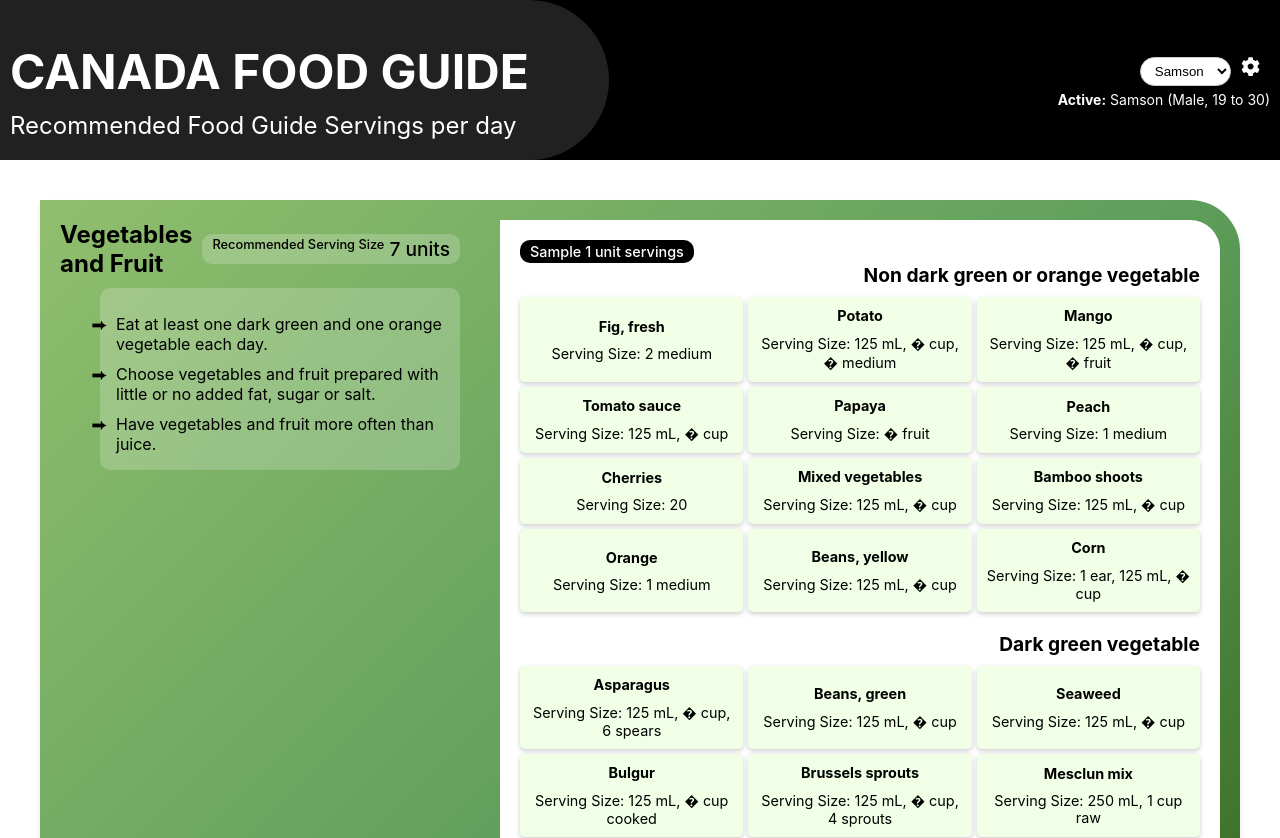
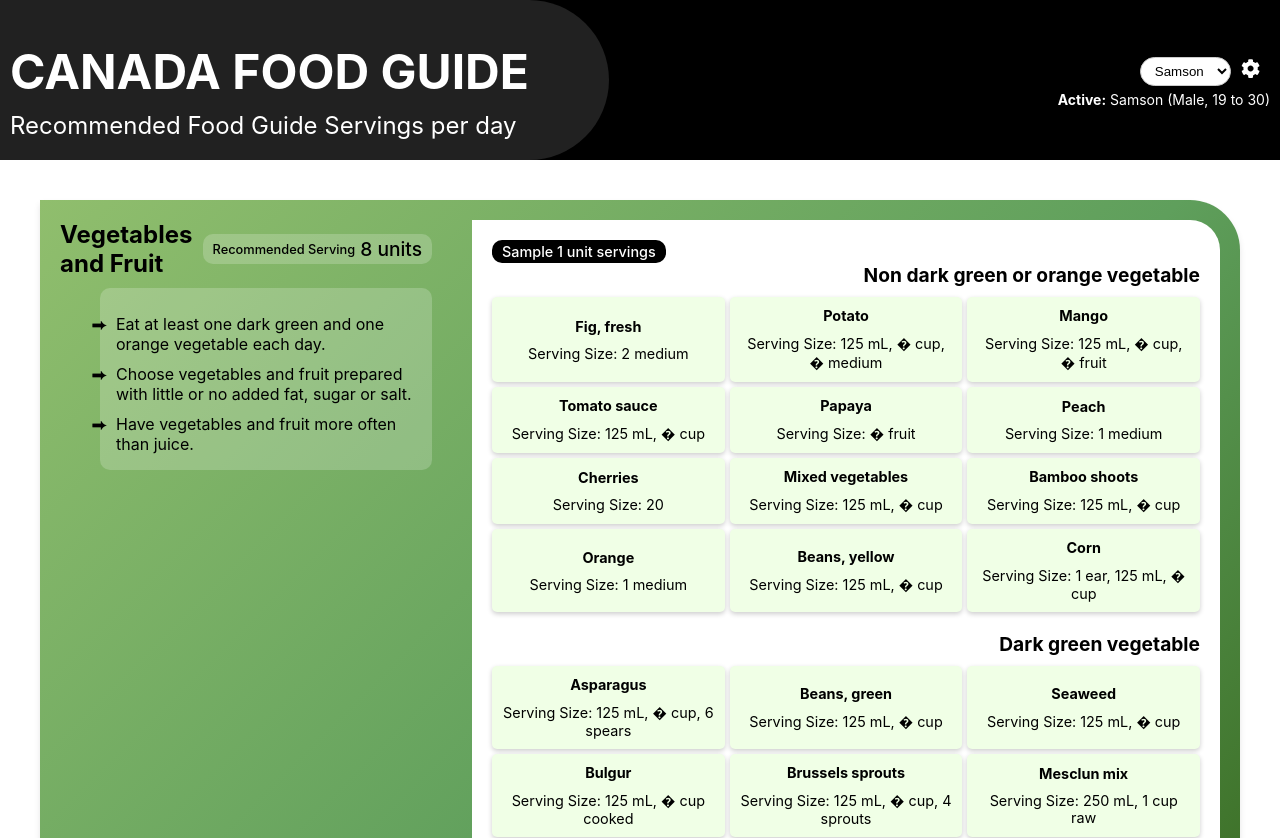
Before and after one commit to samsonmaconi/canada-food-guide, a React (Create React App) app: page / in a window 1280 px wide. Shown: the top 838 px of the page. Built offline with nearby package versions, Linux system fonts and the light colour scheme.

Commit message:
fix: serving size recommendation updates

```diff
--- a/src/api/hooks/useApi.ts
+++ b/src/api/hooks/useApi.ts
@@ -52,8 +52,8 @@ export const useApi = (): { data: FoodGuideData | null, isLoading: boolean, erro
         foodCategories[fgcat_id] = newCategory;
 
         const newServingsGuide: ServingsGuide = {
-          Male: [],
-          Female: []
+          Male: {},
+          Female: {}
         };
 
         if (foodGroups[fgid]) {
@@ -89,7 +89,8 @@ export const useApi = (): { data: FoodGuideData | null, isLoading: boolean, erro
       servings_per_dayData.forEach((entry: any) => {
         const { fgid, gender, ages, servings }: { gender: 'Male' | 'Female', [key: string]: any } = entry;
         if (foodGroups[fgid]) {
-          foodGroups[fgid].servingsGuide[gender][ages.trim()] = servings;
+          let recommendedServing = +(""+servings).split(" to ")[0] // use the smaller number as recomended bacause it's healthier
+          foodGroups[fgid].servingsGuide[gender][ages.trim()] = recommendedServing;
         }
       });
 
--- a/src/api/schema/FoodGuide.ts
+++ b/src/api/schema/FoodGuide.ts
@@ -3,6 +3,8 @@ export const Genders = [
     "Male",
     "Female"
 ]
+
+export type Sex = "Male" | "Female";
 
 export const AgeGroups = [
     "2 to 3",
@@ -16,13 +18,12 @@ export const AgeGroups = [
 ]
 
 export interface ServingsGuide {
-    Male: ServingsGuideEntry[];
-    Female: ServingsGuideEntry[];
+    Male: ServingsGuideEntry;
+    Female: ServingsGuideEntry;
 }
 
 export interface ServingsGuideEntry {
-    ageRange: string;
-    servings: number;
+    [key: string]: number;
 }
 
 export interface OneUnitServingExample {
--- a/src/components/FoodGroupCard/FoodGroupCard.scss
+++ b/src/components/FoodGroupCard/FoodGroupCard.scss
@@ -44,6 +44,7 @@
         padding: 3px 10px;
         border-radius: 10px;
         position: relative;
+        align-items: center;
 
         & .serving-size-label {
             font-size: .8rem;
--- a/src/components/FoodGroupCard/FoodGroupCard.tsx
+++ b/src/components/FoodGroupCard/FoodGroupCard.tsx
@@ -1,27 +1,24 @@
 import React from 'react'
 import PropTypes from 'prop-types'
-import { FoodGroup, FoodGroupCategory } from '../../api'
+import { FoodGroup, FoodGroupCategory, ServingsGuide, Sex } from '../../api'
 import './FoodGroupCard.scss';
 import { STRING_CONSTANTS } from '../Strings.const';
 import FoodSamples from '../FoodSamples/FoodSamples';
 import useBreakpoint, { Breakpoints } from '../hooks/useBreakpoint';
 
-const FoodGroupCard = (props: { foodGroupData: FoodGroup }) => {
-  const { id, name, directionalStatemments, categories } = props.foodGroupData
+const FoodGroupCard = (props: { foodGroupData: FoodGroup, userInfo: { sex: any; ageRange: any; } }) => {
+  const { id, name, directionalStatemments, categories, servingsGuide } = props.foodGroupData
   const breakpoint: Breakpoints = useBreakpoint();
   const isSmallScreen = [Breakpoints.sm, Breakpoints.md].includes(breakpoint);
-  const servingSize = getServingSize()
+  const servingSize = getServingSize(props.userInfo, servingsGuide);
 
   return (
     <div className={`food-group-card bg-${id}`}>
       <div className="food-group-card-content">
-        {/* {image && <div className="food-group-card-icon">
-          <Icons8Image keyword="search" width={64} height={64} />
-        </div>} */}
         <div className="title-group">
           <h3 className="food-group-card-title">{name}</h3>
           <div className="food-group-card-serving-size">
-            <span className="serving-size-label">{STRING_CONSTANTS.ServingSize}</span>
+            <span className="serving-size-label">{STRING_CONSTANTS.RecommendedServing}</span>
             <span className="serving-size">{STRING_CONSTANTS.ServingUnits.replace("{0}", servingSize.toString())}</span>
           </div>
         </div>
@@ -45,8 +42,8 @@ const renderFoodSamples = (categories: FoodGroupCategory[]) => {
   return categories ? <FoodSamples foodGroupCategories={categories} /> : null;
 }
 
-const getServingSize = () => {
-  return 7; // TODO
+const getServingSize = (userInfo: { sex: Sex; ageRange: string; }, servingsGuide: ServingsGuide) => {
+  return servingsGuide[userInfo.sex][userInfo.ageRange];
 }
 
 FoodGroupCard.propTypes = {
@@ -54,7 +51,12 @@ FoodGroupCard.propTypes = {
     id: PropTypes.string.isRequired,
     name: PropTypes.string.isRequired,
     directionalStatemments: PropTypes.arrayOf(PropTypes.string).isRequired,
-    categories: PropTypes.arrayOf(PropTypes.object).isRequired
+    categories: PropTypes.arrayOf(PropTypes.object).isRequired,
+    servingsGuide: PropTypes.object.isRequired
+  }).isRequired,
+  userInfo: PropTypes.shape({
+    ageRange: PropTypes.string.isRequired,
+    sex: PropTypes.string.isRequired
   }).isRequired
 }
 
--- a/src/components/Strings.const.ts
+++ b/src/components/Strings.const.ts
@@ -5,8 +5,9 @@ export const STRING_CONSTANTS = {
     HeaderTitle: "Canada Food Guide",
     HeaderDescription: "Recommended Food Guide Servings per day",
     Loading: "Loading...",
-    UpdateFamilyProfile: "Update Family Profile",
-    ServingSize: "Recommended Serving Size",
+    SampleOneUnitServings: "Sample 1 unit servings",
+    RecommendedServing: "Recommended Serving",
     ServingUnits: "{0} units",
-    SampleOneUnitServings: "Sample 1 unit servings"
+    ServiceUnavailable: "Service currently unavailable. Please try again later.",
+    UpdateFamilyProfile: "Update Family Profile"
 }
--- a/src/components/UserMenu/UserMenu.scss
+++ b/src/components/UserMenu/UserMenu.scss
@@ -29,6 +29,7 @@
 }
 
 .user-menu-settings-button {
+    display: flex;
     font-size: 1.2rem;
     padding: 5px 10px;
     background: none;
--- a/src/pages/DailyFoodGuide/DailyFoodGuide.tsx
+++ b/src/pages/DailyFoodGuide/DailyFoodGuide.tsx
@@ -1,6 +1,6 @@
-import React from 'react'
+import React, { useState } from 'react'
 import './DailyFoodGuide.scss';
-import { FoodGuideData, useApi } from '../../api';
+import { useApi } from '../../api';
 import { FoodGroupCard, Header } from '../../components'
 import { STRING_CONSTANTS } from '../../components/Strings.const';
 
@@ -19,6 +19,9 @@ const tempConst = [
 
 const DailyFoodGuide = () => {
   const { data: foodGuideData, isLoading, error } = useApi();
+  const [activeUserData, setactiveUserData] = useState(tempConst[0])
+  const isServiceAvailable = !error && foodGuideData;
+
   console.log('data', foodGuideData)
   return (
     <div className="daily-food-guide">
@@ -26,9 +29,13 @@ const DailyFoodGuide = () => {
       {isLoading && STRING_CONSTANTS.Loading}
       {!isLoading &&
         <div className="food-group-cards">
-          {foodGuideData?.foodGroupData.map((foodGroupData) => (
-            <FoodGroupCard key={foodGroupData.id} foodGroupData={foodGroupData} />
-          ))}
+          {isServiceAvailable ?
+            (foodGuideData?.foodGroupData.map((foodGroupData) => (
+              <FoodGroupCard key={foodGroupData.id} foodGroupData={foodGroupData} userInfo={activeUserData}/>
+            )))
+            :
+            <span>{STRING_CONSTANTS.ServiceUnavailable}</span>
+          }
         </div>
       }
     </div>
```
